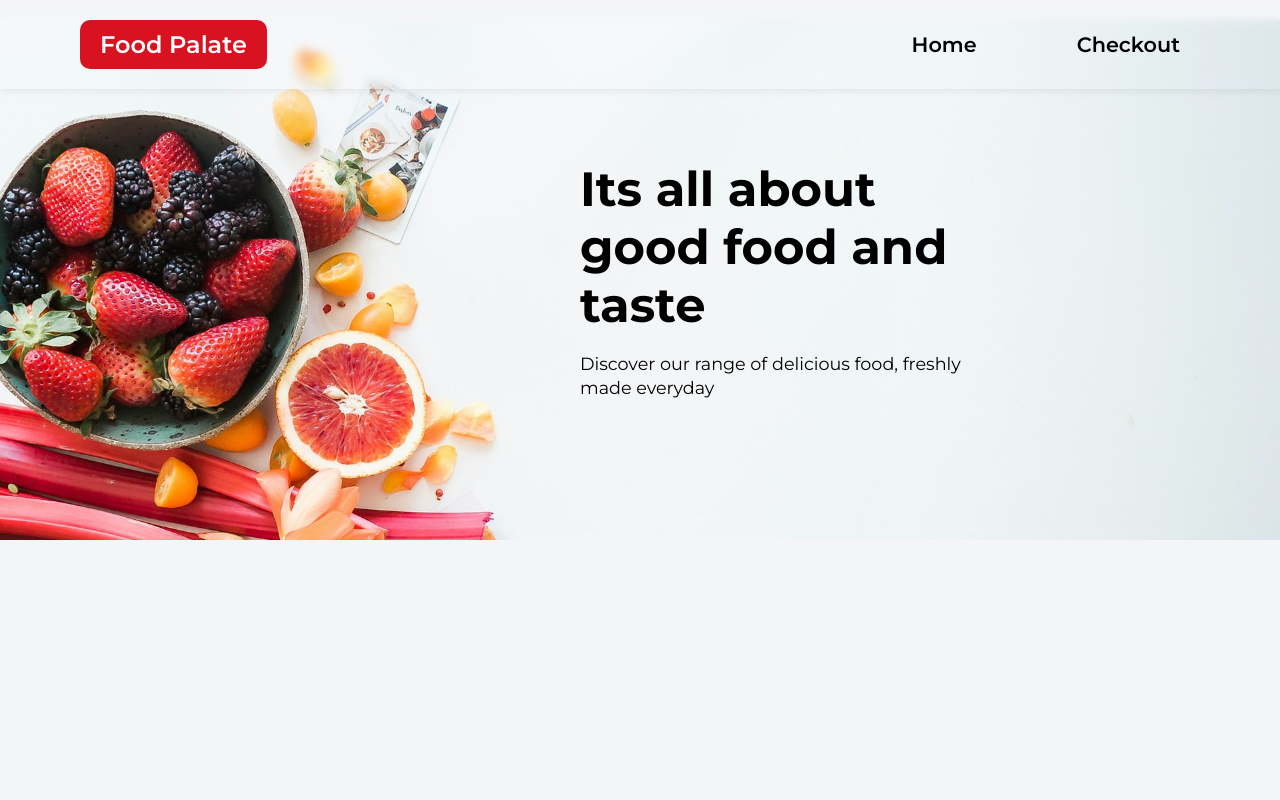
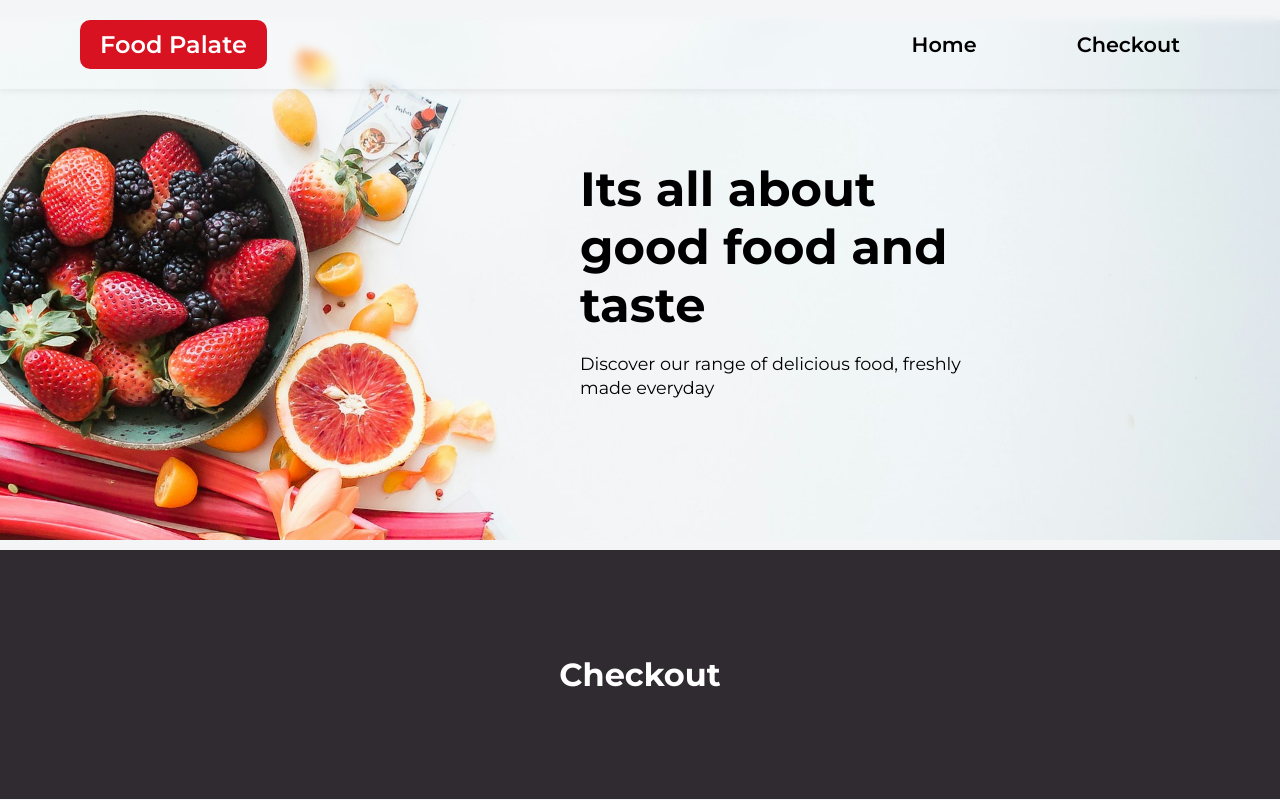
Before and after one commit to RijoKsd/React-Food-Recipe-App, a React (Create React App) app: page /checkout in a window 1280 px wide. Built offline with nearby package versions, Linux system fonts and the light colour scheme.

Commit message:
Add css for checkout section

```diff
--- a/src/App.css
+++ b/src/App.css
@@ -400,4 +400,36 @@ header nav ul a:hover {
   height: 70px;
   -o-object-fit: cover;
      object-fit: cover;
+}
+
+.checkout-wrapper {
+  margin-top: 10px;
+  padding: 85px 0;
+  background-color: #302b31;
+}
+.checkout-wrapper h2 {
+  padding: 20px;
+  color: #fff;
+}
+.checkout-wrapper .checkout-items {
+  display: grid;
+  grid-template-columns: repeat(auto-fill, minmax(250px, 1fr));
+}
+.checkout-wrapper .checkout-items .checkout-item {
+  background-color: rgb(255, 255, 255);
+  margin: 10px;
+  padding: 10px;
+  border-radius: 10px;
+  box-shadow: 0 0 10px rgba(0, 0, 0, 0.1);
+}
+.checkout-wrapper .checkout-items .checkout-item img {
+  width: 100%;
+  height: 200px;
+  -o-object-fit: cover;
+     object-fit: cover;
+  border-radius: 10px;
+}
+.checkout-wrapper .checkout-items .checkout-item h6 {
+  font-size: 1.2rem;
+  margin-top: 10px;
 }/*# sourceMappingURL=App.css.map */
--- a/src/App.scss
+++ b/src/App.scss
@@ -466,3 +466,41 @@ header {
     }
   }
 }
+
+
+// checkout
+
+.checkout-wrapper{
+  margin-top: 10px;
+  padding: 85px 0;
+  background-color: #302b31;
+   h2{
+    padding:20px;
+    color: #fff;
+  }
+
+  .checkout-items{
+    display: grid;
+    grid-template-columns: repeat(auto-fill, minmax(250px, 1fr));
+
+    .checkout-item{
+      background-color: rgb(255, 255, 255);
+      margin: 10px;
+      padding: 10px;
+      border-radius: 10px;
+      box-shadow: 0 0 10px rgba(0, 0, 0, 0.1);
+      img{
+        width: 100%;
+        height: 200px;
+        object-fit: cover;
+        border-radius: 10px;
+      }
+      h6{
+        font-size: 1.2rem;
+        margin-top: 10px;
+      }
+
+    }
+  }
+
+}
--- a/src/component/Checkout.jsx
+++ b/src/component/Checkout.jsx
@@ -3,12 +3,9 @@ import { useContext } from "react"
 const Checkout = ()=>{
 
     const  {cartItems} = useContext(StateContext);
-
-
-
     let cartItemsAre = cartItems.map((item,index) => {
       return (
-        <div className="add-to-cart-item" key={ index}>
+        <div className="checkout-item" key={ index}>
           <img src={item.img} alt={item.addToCartId} />
           <h6>{item.title} </h6>
         </div>
@@ -16,11 +13,10 @@ const Checkout = ()=>{
     });
     return(
         <div className="checkout-wrapper">
-
-        <div className="checkout-item">
+          <h2 className="text-center ">Checkout</h2>
+          <div className="checkout-items">
          {cartItemsAre}
-
-        </div>
+          </div>
       </div>
     )
 }
--- a/src/component/Popup.jsx
+++ b/src/component/Popup.jsx
@@ -29,8 +29,7 @@ function Popup({ closePopupHandler, currentDish, addToCartHandler }) {
           <button
             className="cta-btn"
             onClick={() => {
-              // addToCartHandler(item.strMealThumb, item.strMeal, item.idMeal);
-              dispatch({
+               dispatch({
                 type: "add_to_cart",
                 payload: {
                   title: item.strMeal,
```
Also changed, not shown: src/component/AddToCart.jsx (+0 -11 lines), src/component/FilteredDishes.jsx (+0 -9 lines), 1 other file (tests, documents, lock files or other folders).
